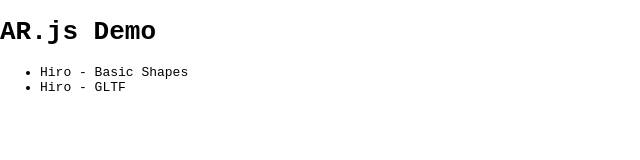
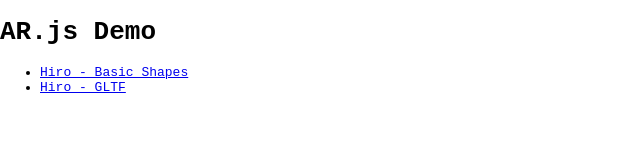
Before and after one commit to uaccs/UA-ARjs.Demo, a plain HTML site: page index.html in a window 1280 px wide. Shown: the whole page, without its empty margins (0-640 px from the left). Drawn offline with Linux system fonts and the light colour scheme.

Commit message:
sample list as link

```diff
--- a/index.html
+++ b/index.html
@@ -2,8 +2,8 @@
 <body style='margin : 0px; overflow: hidden; font-family: Monospace;'>
 	<h1>AR.js Demo</h1>
 	<ul>
-		<li/>Hiro - Basic Shapes
-		<li/>Hiro - GLTF
+		<li/><a href="hiro-basic-shapes.html">Hiro - Basic Shapes</a>
+		<li/><a href="hiro-gltf.html">Hiro - GLTF
 	</ul>
 </body>
 </html>
```
